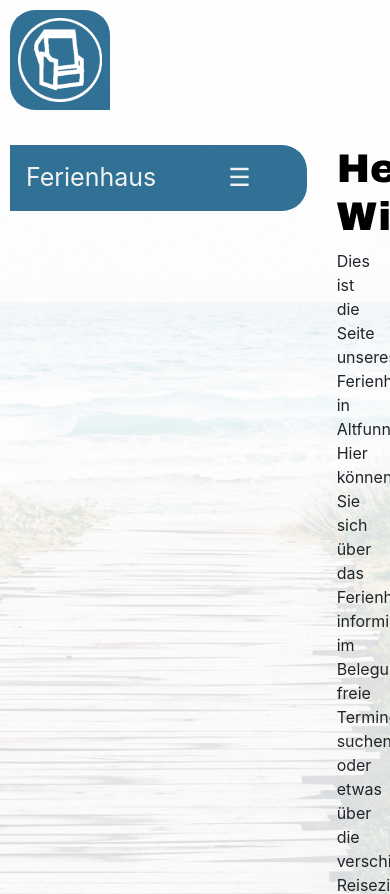
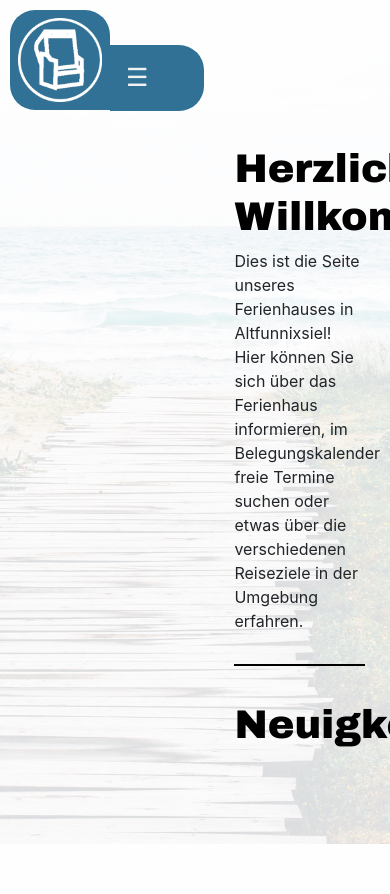
Before and after one commit to Ragoo/ferienhaus-web, a Django app: page / in a window 390 px wide; the page is wider, and only the part inside the window is pictured. Shown: the top 894 px of that part. After the commit the page ends 844 px from the top of that part, so only its background shows below. Run offline with Django 3.2, Linux system fonts and the light colour scheme; data that the repository does not hold is empty; some libraries are stand-ins or nearby versions.

Commit message:
test for smaller screens fix navbar

```diff
--- a/ferienhausWeb/static/css/parts/top-nav.css
+++ b/ferienhausWeb/static/css/parts/top-nav.css
@@ -90,6 +90,18 @@
     }
 }
 
+/* When the screen is less than 680 pixels wide, hide all list items, except for the first one ("Home"). Show the list item that contains the link to open and close the topnav (li.icon) */
+@media screen and (max-width: 425px) {
+    ul.topnav li {
+        display: none;
+    }
+
+    ul.topnav li.icon {
+        float: right;
+        display: inline-block;
+    }
+}
+
 /* The "responsive" class is added to the topnav with JavaScript when the user clicks on the icon. This class makes the topnav look good on small screens */
 @media screen and (max-width: 1000px) {
     ul.topnav.responsive {position: relative;}
```
